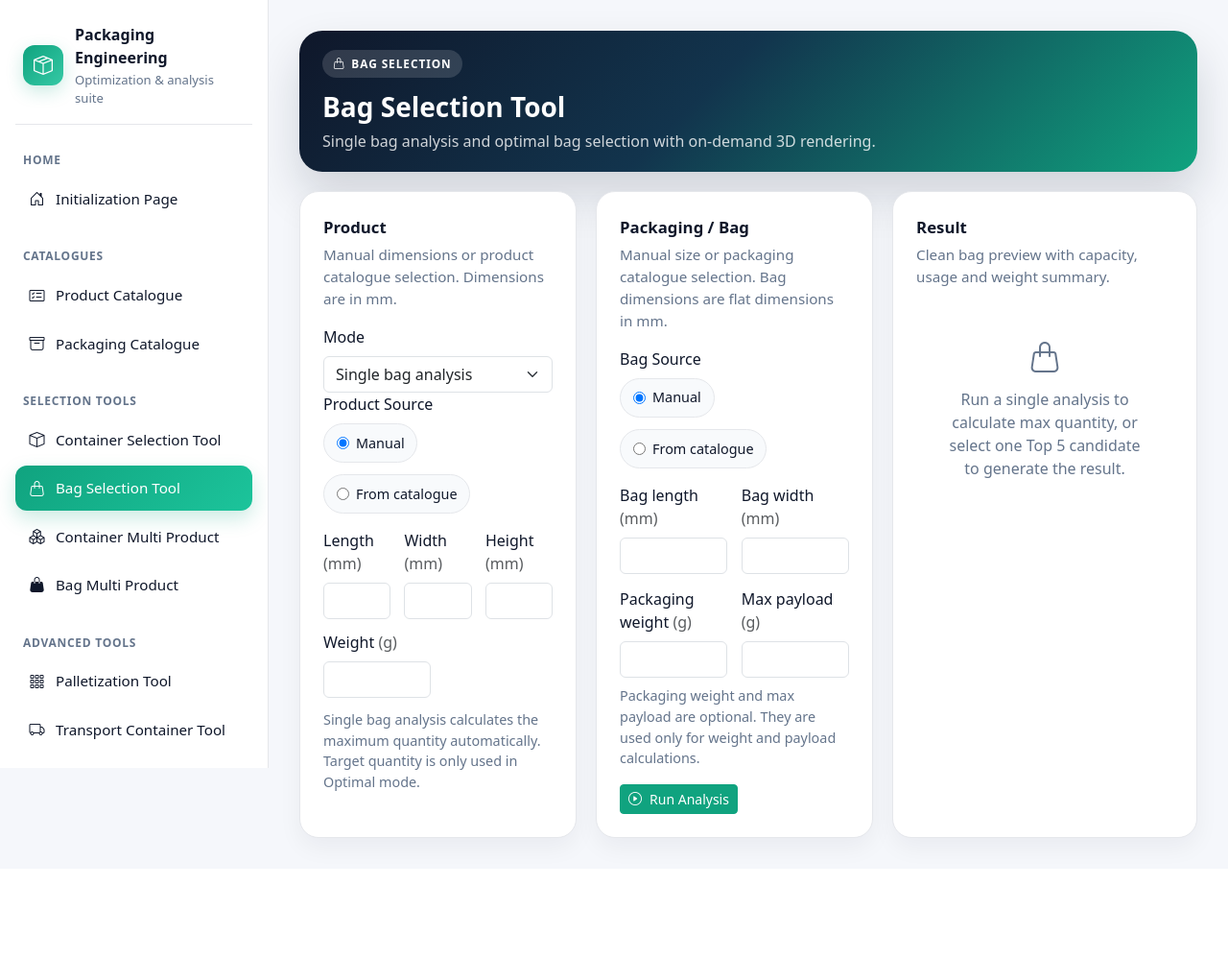
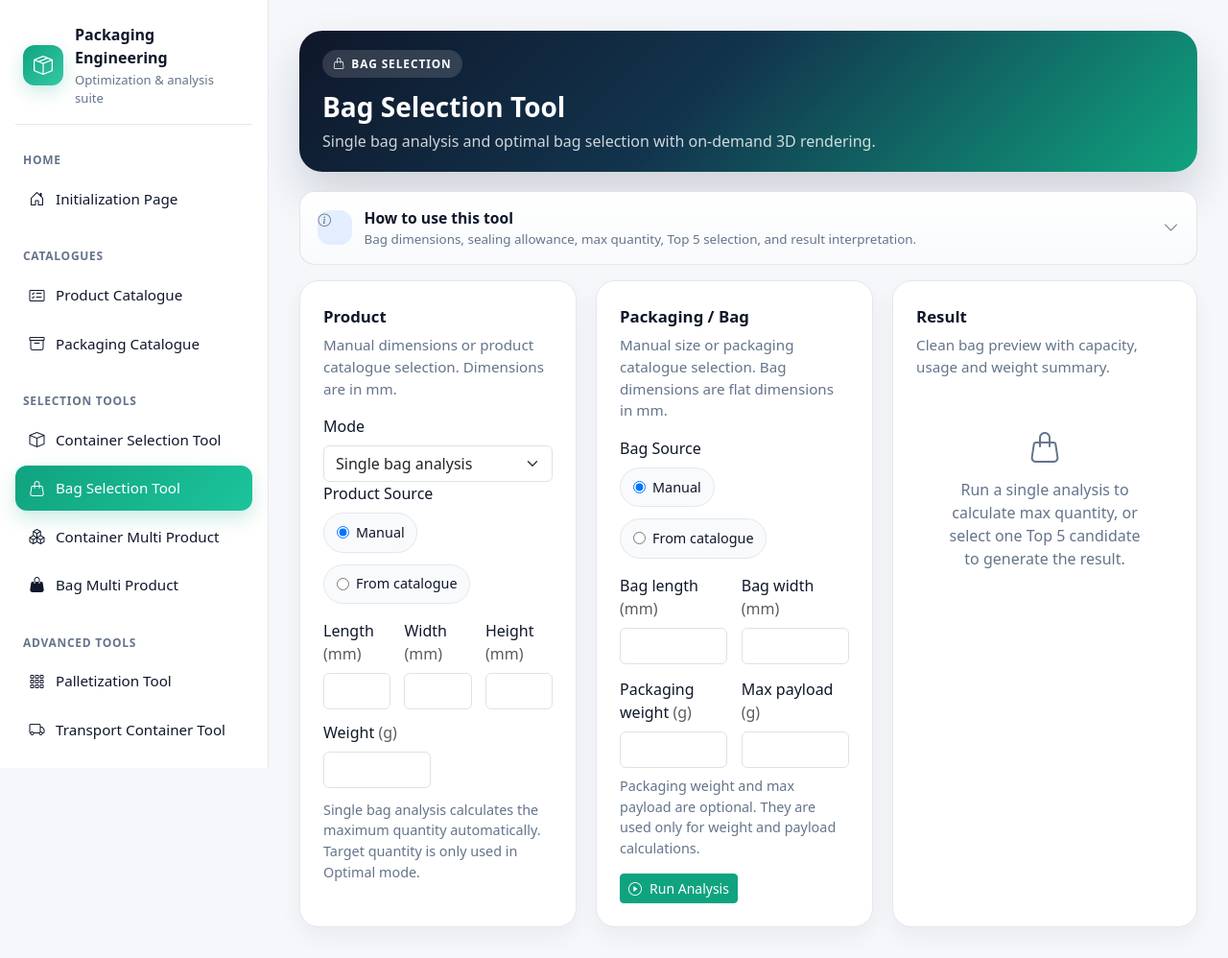
Before and after one commit to jarmirezciro/packaging-engineering, a Django app: page /bag-selection/ in a window 1280 px wide. Shown: the whole page at 96% size. Before the commit the page ends 892 px from the top, so only its background shows below. Run offline with Django 4.2, Linux system fonts and the light colour scheme; data that the repository does not hold is empty; parts of the project's set-up code (start-up, migrations or seed data) failed here and were passed over.

Commit message:
Add Bag Selection instructions

```diff
--- /dev/null
+++ b/packagingapp/templates/bag_selection/partials/_bag_selection_instructions.html
@@ -0,0 +1,325 @@
+<style>
+    .bag-help {
+        border: 1px solid rgba(15, 23, 42, 0.10);
+        border-radius: 1rem;
+        background: linear-gradient(180deg, #ffffff 0%, #f8fafc 100%);
+        overflow: hidden;
+        margin-bottom: 1rem;
+    }
+
+    .bag-help summary {
+        cursor: pointer;
+        list-style: none;
+        padding: 1rem 1.15rem;
+        display: flex;
+        align-items: center;
+        justify-content: space-between;
+        gap: 1rem;
+    }
+
+    .bag-help summary::-webkit-details-marker {
+        display: none;
+    }
+
+    .bag-help-title {
+        display: flex;
+        align-items: center;
+        gap: 0.75rem;
+        min-width: 0;
+    }
+
+    .bag-help-icon {
+        width: 36px;
+        height: 36px;
+        border-radius: 0.8rem;
+        display: inline-flex;
+        align-items: center;
+        justify-content: center;
+        background: rgba(13, 110, 253, 0.10);
+        color: #0d6efd;
+        flex: 0 0 auto;
+    }
+
+    .bag-help-title strong {
+        display: block;
+        font-size: 0.98rem;
+    }
+
+    .bag-help-title span {
+        display: block;
+        color: #64748b;
+        font-size: 0.84rem;
+    }
+
+    .bag-help-chevron {
+        color: #64748b;
+        transition: transform 0.18s ease;
+    }
+
+    .bag-help[open] .bag-help-chevron {
+        transform: rotate(180deg);
+    }
+
+    .bag-help-body {
+        padding: 0 1.15rem 1.15rem 1.15rem;
+        border-top: 1px solid rgba(15, 23, 42, 0.08);
+    }
+
+    .bag-help-grid {
+        display: grid;
+        grid-template-columns: repeat(2, minmax(0, 1fr));
+        gap: 0.85rem;
+        margin-top: 1rem;
+    }
+
+    .bag-help-card {
+        border: 1px solid rgba(15, 23, 42, 0.09);
+        border-radius: 0.8rem;
+        background: #ffffff;
+        padding: 0.95rem;
+        min-height: 100%;
+    }
+
+    .bag-help-card h4 {
+        font-size: 0.95rem;
+        margin: 0 0 0.45rem 0;
+        color: #0f172a;
+    }
+
+    .bag-help-card p {
+        margin-bottom: 0.55rem;
+        color: #475569;
+        font-size: 0.86rem;
+    }
+
+    .bag-help-card ul {
+        margin: 0;
+        padding-left: 1.1rem;
+        color: #475569;
+        font-size: 0.84rem;
+    }
+
+    .bag-help-mini-flow,
+    .bag-help-mode-flow,
+    .bag-help-orientation-row,
+    .bag-help-metric-grid {
+        display: flex;
+        gap: 0.55rem;
+        align-items: center;
+        flex-wrap: wrap;
+        margin-top: 0.65rem;
+    }
+
+    .bag-help-mini-box,
+    .bag-help-mode-chip,
+    .bag-help-orientation-chip,
+    .bag-help-metric {
+        border: 1px solid rgba(15, 23, 42, 0.10);
+        border-radius: 0.65rem;
+        background: #f8fafc;
+        padding: 0.45rem 0.55rem;
+        font-size: 0.78rem;
+        color: #334155;
+    }
+
+    .bag-help-mini-box,
+    .bag-help-orientation-chip {
+        display: inline-flex;
+        align-items: center;
+        gap: 0.45rem;
+    }
+
+    .bag-help-arrow {
+        color: #94a3b8;
+        font-weight: 700;
+    }
+
+    .bag-help-svg {
+        width: 64px;
+        height: 44px;
+        display: block;
+    }
+
+    .bag-help-svg .bag-fill {
+        fill: #eff6ff;
+        stroke: #64748b;
+        stroke-width: 1.2;
+    }
+
+    .bag-help-svg .bag-open {
+        fill: none;
+        stroke: #0d6efd;
+        stroke-width: 2.2;
+        stroke-linecap: round;
+        stroke-linejoin: round;
+    }
+
+    .bag-help-svg .bag-seal {
+        fill: rgba(245, 158, 11, 0.16);
+        stroke: #f59e0b;
+        stroke-width: 1.5;
+        stroke-dasharray: 3 2;
+    }
+
+    .bag-help-svg .product {
+        fill: #f59e0b;
+        stroke: #1d4ed8;
+        stroke-width: 1.1;
+    }
+
+    .bag-help-svg .dimension-line {
+        stroke: #0d6efd;
+        stroke-width: 1.7;
+        stroke-linecap: round;
+        marker-end: url(#bag-help-arrowhead);
+    }
+
+    .bag-help-svg .dimension-muted {
+        stroke: #64748b;
+        stroke-width: 1.4;
+        stroke-linecap: round;
+        marker-end: url(#bag-help-arrowhead-muted);
+    }
+
+    .bag-help-note {
+        margin-top: 0.85rem;
+        padding: 0.75rem 0.85rem;
+        border-radius: 0.75rem;
+        background: rgba(245, 158, 11, 0.10);
+        color: #7c2d12;
+        font-size: 0.84rem;
+    }
+
+    @media (max-width: 991.98px) {
+        .bag-help-grid {
+            grid-template-columns: 1fr;
+        }
+    }
+</style>
+
+<details class="bag-help">
+    <summary>
+        <div class="bag-help-title">
+            <span class="bag-help-icon"><i class="bi bi-info-circle"></i></span>
+            <div>
+                <strong>How to use this tool</strong>
+                <span>Bag dimensions, sealing allowance, max quantity, Top 5 selection, and result interpretation.</span>
+            </div>
+        </div>
+        <i class="bi bi-chevron-down bag-help-chevron"></i>
+    </summary>
+
+    <div class="bag-help-body">
+        <div class="bag-help-grid">
+            <div class="bag-help-card">
+                <h4>What the tool does</h4>
+                <p>
+                    The Bag Selection Tool checks how many identical products fit inside a flat bag and estimates the required flat bag size for the arrangement.
+                </p>
+                <div class="bag-help-mini-flow" aria-hidden="true">
+                    <span class="bag-help-mini-box">
+                        <svg class="bag-help-svg" viewBox="0 0 70 46">
+                            <defs>
+                                <marker id="bag-help-arrowhead" markerWidth="6" markerHeight="6" refX="5" refY="3" orient="auto">
+                                    <path d="M0,0 L6,3 L0,6 Z" fill="#0d6efd"></path>
+                                </marker>
+                                <marker id="bag-help-arrowhead-muted" markerWidth="6" markerHeight="6" refX="5" refY="3" orient="auto">
+                                    <path d="M0,0 L6,3 L0,6 Z" fill="#64748b"></path>
+                                </marker>
+                            </defs>
+                            <polygon points="20,12 39,6 53,15 34,23" fill="#f8fafc" stroke="#64748b" stroke-width="1.1"></polygon>
+                            <polygon points="20,12 34,23 34,35 20,25" fill="#e2e8f0" stroke="#64748b" stroke-width="1.1"></polygon>
+                            <polygon points="34,23 53,15 53,28 34,35" fill="#cbd5e1" stroke="#64748b" stroke-width="1.1"></polygon>
+                        </svg>
+                        Product
+                    </span>
+                    <span class="bag-help-arrow">→</span>
+                    <span class="bag-help-mini-box">
+                        <svg class="bag-help-svg" viewBox="0 0 70 46">
+                            <rect x="10" y="8" width="46" height="30" rx="3" class="bag-fill"></rect>
+                            <path d="M10 8 C20 14, 46 14, 56 8" class="bag-open"></path>
+                            <rect x="10" y="8" width="46" height="7" class="bag-seal"></rect>
+                        </svg>
+                        Bag
+                    </span>
+                    <span class="bag-help-arrow">→</span>
+                    <span class="bag-help-mini-box">
+                        <svg class="bag-help-svg" viewBox="0 0 70 46">
+                            <rect x="8" y="7" width="50" height="32" rx="3" class="bag-fill"></rect>
+                            <rect x="8" y="7" width="50" height="7" class="bag-seal"></rect>
+                            <rect x="21" y="20" width="22" height="12" rx="1" class="product"></rect>
+                            <path d="M8 7 C19 13, 47 13, 58 7" class="bag-open"></path>
+                        </svg>
+                        Fit result
+                    </span>
+                </div>
+            </div>
+
+            <div class="bag-help-card">
+                <h4>How to use the modes</h4>
+                <p><strong>Single bag analysis</strong> tests one selected bag and calculates the maximum quantity that fits.</p>
+                <p><strong>Optimal bag</strong> searches the packaging catalogue and ranks the Top 5 suitable bag options for the target quantity.</p>
+                <div class="bag-help-mode-flow">
+                    <span class="bag-help-mode-chip">Single: Product + 1 bag → max quantity</span>
+                    <span class="bag-help-mode-chip">Optimal: Product + target qty + catalogue → Top 5</span>
+                </div>
+                <ul class="mt-2">
+                    <li>Use Single mode when you already know which bag to test.</li>
+                    <li>Use Optimal mode when you want the tool to recommend candidate bags.</li>
+                    <li>In Optimal mode, select a Top 5 candidate to generate the bag preview and PDF report.</li>
+                </ul>
+            </div>
+
+            <div class="bag-help-card">
+                <h4>Bag dimensions and sealing</h4>
+                <p>
+                    Bag dimensions are flat dimensions in millimetres. The tool treats bag length and bag width as physical directions, not interchangeable labels.
+                </p>
+                <div class="bag-help-orientation-row">
+                    <span class="bag-help-orientation-chip">
+                        <svg class="bag-help-svg" viewBox="0 0 70 46">
+                            <rect x="10" y="8" width="46" height="30" rx="3" class="bag-fill"></rect>
+                            <rect x="10" y="8" width="46" height="7" class="bag-seal"></rect>
+                            <path d="M10 8 C20 14, 46 14, 56 8" class="bag-open"></path>
+                            <line x1="61" y1="8" x2="61" y2="38" class="dimension-line"></line>
+                        </svg>
+                        <span><strong>Length</strong><br>Includes sealing + tolerance</span>
+                    </span>
+                    <span class="bag-help-orientation-chip">
+                        <svg class="bag-help-svg" viewBox="0 0 70 46">
+                            <rect x="10" y="8" width="46" height="30" rx="3" class="bag-fill"></rect>
+                            <path d="M10 8 C20 14, 46 14, 56 8" class="bag-open"></path>
+                            <line x1="10" y1="42" x2="56" y2="42" class="dimension-muted"></line>
+                        </svg>
+                        <span><strong>Width</strong><br>Opening span + tolerance only</span>
+                    </span>
+                </div>
+                <ul class="mt-2">
+                    <li>The opening runs across the bag width.</li>
+                    <li>The free sealing area is reserved along the bag length direction.</li>
+                    <li>The graphic keeps this sealing area free; products should not visually consume it.</li>
+                </ul>
+            </div>
+
+            <div class="bag-help-card">
+                <h4>Interpreting results</h4>
+                <p>
+                    The preview is a decision-support representation of the selected arrangement. The selected bag remains the real bag size; the required dimensions explain the minimum flat bag size for the arrangement.
+                </p>
+                <div class="bag-help-metric-grid">
+                    <span class="bag-help-metric"><strong>Max qty</strong><br>Maximum units that fit</span>
+                    <span class="bag-help-metric"><strong>Bag usage</strong><br>Required bag area vs. selected bag area</span>
+                    <span class="bag-help-metric"><strong>Net weight</strong><br>Product weight × quantity</span>
+                    <span class="bag-help-metric"><strong>Total weight</strong><br>Net weight + packaging weight</span>
+                    <span class="bag-help-metric"><strong>Payload usage</strong><br>Net weight vs. max payload</span>
+                    <span class="bag-help-metric"><strong>Remaining capacity</strong><br>Extra units that could fit</span>
+                </div>
+            </div>
+        </div>
+
+        <div class="bag-help-note">
+            Use product dimensions in millimetres and weights in grams. Bag fit is based on flat bag geometry, sealing allowance, tolerance, and product orientation.
+            Final packaging choice should still be physically validated for sealing quality, product protection, handling, branding, and transport requirements.
+        </div>
+    </div>
+</details>
--- a/packagingapp/templates/bag_selection/partials/_bag_selection_tool.html
+++ b/packagingapp/templates/bag_selection/partials/_bag_selection_tool.html
@@ -1,3 +1,5 @@
+{% include "bag_selection/partials/_bag_selection_instructions.html" %}
+
 <div class="tool-grid-3">
     {% include "bag_selection/partials/_bag_selection_product_section.html" %}
     {% include "bag_selection/partials/_bag_selection_bag_section.html" %}
```
